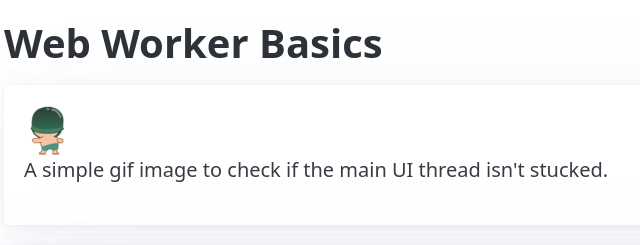
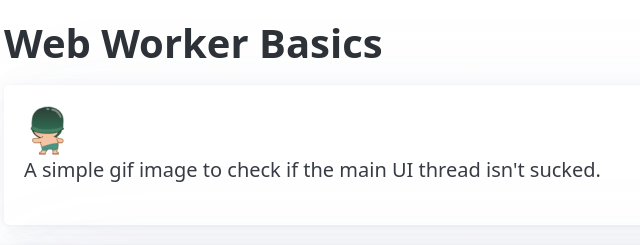
Before and after one commit to edysegura/html5-webworkers, a plain HTML site: page basic-example/index.html in a window 1280 px wide. Shown: the top 245 px of the page, 36-676 px from the left. Drawn offline with nearby package versions, Linux system fonts and the light colour scheme.

Commit message:
fix: typo

```diff
--- a/basic-example/index.html
+++ b/basic-example/index.html
@@ -20,9 +20,7 @@
       <article>
         <div>
           <img src="assets/giphy.gif" alt="animation" />
-          <p>
-            A simple gif image to check if the main UI thread isn't stucked.
-          </p>
+          <p>A simple gif image to check if the main UI thread isn't sucked.</p>
         </div>
       </article>
       <article>
```
